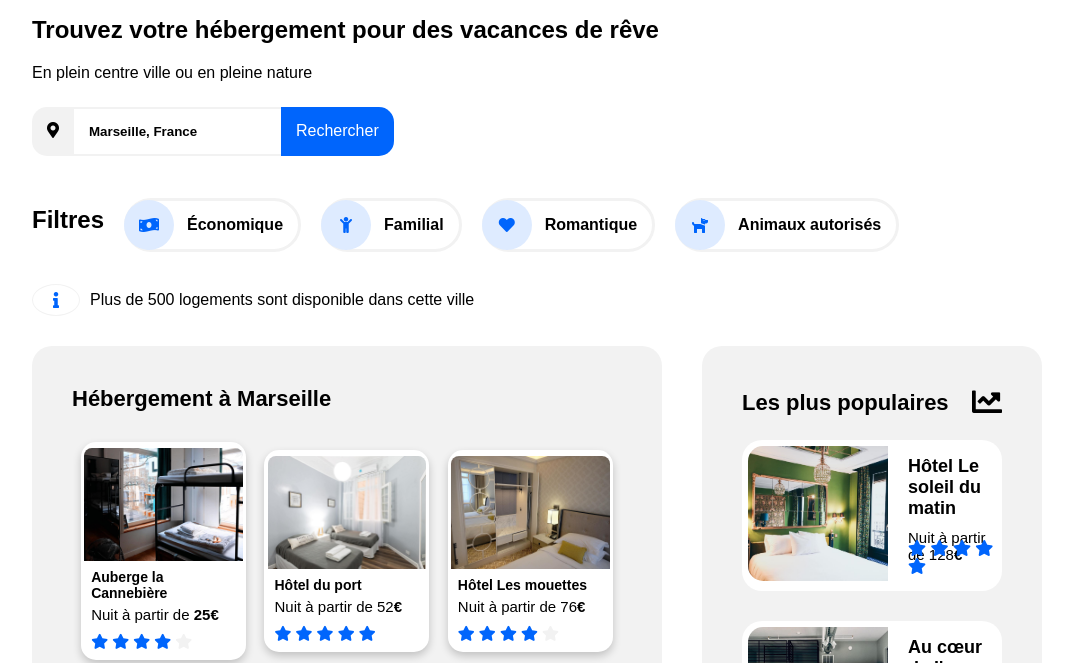
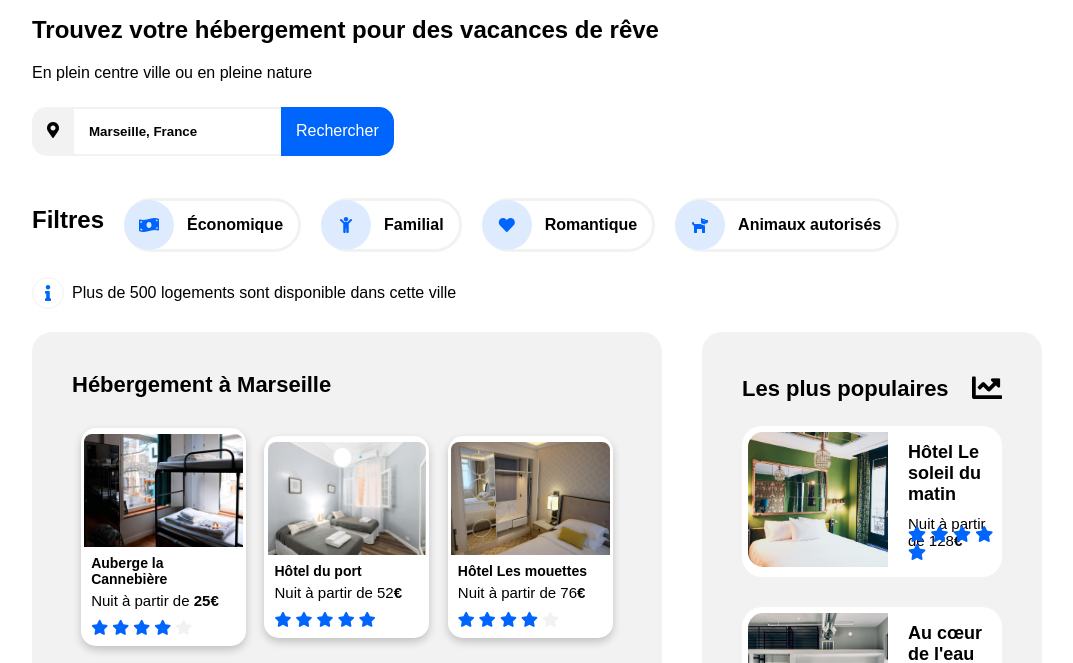
Before and after one commit to JohanMazzoleni/JohanMazzoleni_2_04062021, a plain HTML site: page index.html in a window 1280 px wide. Shown: the part 87-750 px from the top of the page, without its empty margins (108-1181 px from the left). Drawn offline with Linux system fonts and the light colour scheme.

```diff
--- a/css/style.css
+++ b/css/style.css
@@ -301,9 +301,11 @@ body {
   -webkit-box-align: center;
       -ms-flex-align: center;
           align-items: center;
+  position: relative;
 }
 
 .info .icone {
+  position: absolute;
   color: #0065fc;
   display: -webkit-box;
   display: -ms-flexbox;
@@ -315,13 +317,13 @@ body {
       -ms-flex-align: center;
           align-items: center;
   border-radius: 50%;
-  width: 46px;
+  width: 30px;
   height: 30px;
   border: #f2f2f2 solid 1px;
 }
 
 .info .texte {
-  margin-left: 10px;
+  margin-left: 40px;
 }
 
 @media only screen and (max-width: 600px) {
```
